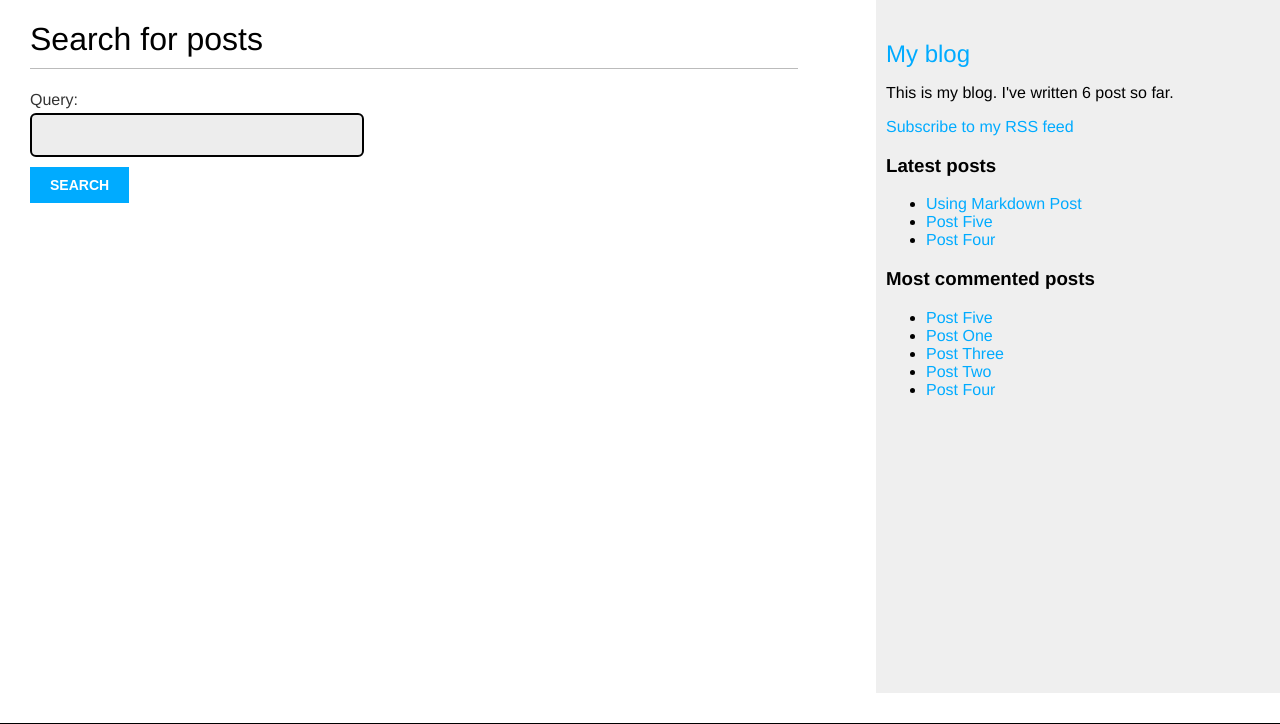
After one commit to ibnshayed/Python-Programming, a Django app: page /blog/search/ in a window 1280 px wide. The commit adds this page. Shown: the top 724 px of the page. Run offline with Django 3.2, Linux system fonts and the light colour scheme; data comes from the database, SQL or seed files in the repository; parts of the project's set-up code (start-up, migrations or seed data) failed here and were passed over.

Commit message:
adding several type of searching method using postgresql

```diff
--- a/Django 3 By Example-Book/Blog App/blog/forms.py
+++ b/Django 3 By Example-Book/Blog App/blog/forms.py
@@ -21,3 +21,6 @@ class CommentForm(forms.ModelForm):
         model   = Comment
         fields  = ('name','email','body')
         # exclude = ('updated','active') # if you want to exlude some field use it instead of fields variable
+
+class SearchForm(forms.Form):
+    query = forms.CharField()
--- a/Django 3 By Example-Book/Blog App/blog/static/css/blog.css
+++ b/Django 3 By Example-Book/Blog App/blog/static/css/blog.css
@@ -77,7 +77,7 @@ label {
     color:#333;
     margin-bottom:4px;
 }
-input, textarea {
+input {
     clear:both;
     float:left;
     margin:0 0 10px;
@@ -86,6 +86,18 @@ input, textarea {
     padding:6px 10px;
     font-size:12px;
 }
+
+input[type=text], input[type=email], textarea {
+    clear: both;
+    float: left;
+    margin: 0 0 10px;
+    /* background: #eee; */
+    border: 2px solid #000;
+    border-radius: 6px;
+    padding: 6px 10px;
+    font-size: 24px;
+}
+
 input[type=submit] {
     font-weight:bold;
     background:#00abff;
--- /dev/null
+++ b/Django 3 By Example-Book/Blog App/blog/templates/post/search.html
@@ -0,0 +1,32 @@
+{% extends "blog/base.html" %}
+{% load blog_tags %}
+{% block title %}Search{% endblock %}
+
+{% block content %}
+
+    {% if query %}
+        <h1>Posts containing "{{ query }}"</h1>
+        <h3>
+            {% with results.count as total_results %}
+            Found {{ total_results }} result{{ total_results|pluralize }}
+            {% endwith %}
+        </h3>
+
+        {% for post in results %}
+            <h4><a href="{{ post.get_absolute_url }}">{{ post.title }}</a></h4>
+            {{ post.body|markdown|truncatewords_html:5 }}
+        {% empty %}
+            <p>There are no results for your query.</p>
+        {% endfor %}
+
+        <p><a href="{% url "blog:post_search" %}">Search again</a></p>
+
+    {% else %}
+        <h1>Search for posts</h1>
+        <form method="get">
+            {{ form.as_p }}
+            <input type="submit" value="Search">
+        </form>
+
+    {% endif %}
+{% endblock %}
--- a/Django 3 By Example-Book/Blog App/blog/urls.py
+++ b/Django 3 By Example-Book/Blog App/blog/urls.py
@@ -1,6 +1,6 @@
 from django.urls import path
 
-from .views import post_list, post_detail, PostListView, post_share
+from .views import post_list, post_detail, PostListView, post_share, post_search
 from .feeds import LatestPostsFeed
 
 app_name = 'blog'
@@ -14,4 +14,5 @@ urlpatterns = [
 
     path('<int:post_id>/share/', post_share, name='post_share'),
     path('feed/', LatestPostsFeed(), name='post_feed'),
+    path('search/', post_search, name='post_search'),
 ]
--- a/Django 3 By Example-Book/Blog App/blog/views.py
+++ b/Django 3 By Example-Book/Blog App/blog/views.py
@@ -6,7 +6,8 @@ from django.core.paginator import EmptyPage
 from django.core.paginator import PageNotAnInteger
 from django.db.models import Count
 
-from .forms import EmailPostForm, CommentForm
+from django.contrib.postgres.search import SearchVector, SearchQuery, SearchRank, TrigramSimilarity
+from .forms import EmailPostForm, CommentForm, SearchForm
 from django.core.mail import send_mail
 
 from .models import Post, Comment
@@ -115,3 +116,43 @@ def post_list(request, tag_slug=None):
         posts = paginator.page(paginator.num_pages)
     context = {'page': page,'posts': posts, 'tag': tag}
     return render(request, 'post/list.html', context)
+
+
+# Creating search form
+def post_search(request):
+    form = SearchForm()
+    query = None
+    results = []
+    if 'query' in request.GET:
+        form = SearchForm(request.GET)
+        if form.is_valid():
+            query = form.cleaned_data['query']
+            # results = Post.published.annotate(search=SearchVector('title', 'body'),).filter(search=query)
+
+            # search_vector = SearchVector('title', 'body')
+
+            search_vector = SearchVector('title', weight='A') + \
+                            SearchVector('body', weight='B')
+
+            search_query = SearchQuery(query)
+            # results = Post.published.annotate(
+            #             search=search_vector,
+            #             rank=SearchRank(search_vector, search_query)
+            #             ).filter(search=search_query).order_by('-rank')
+
+            # With weight
+            # results = Post.published.annotate(
+            #             search=search_vector,
+            #             rank=SearchRank(search_vector, search_query)
+            #             ).filter(rank__gte=0.3).order_by('-rank')
+
+            # With trigram similarity
+            results = Post.published.annotate(
+                        similarity=TrigramSimilarity('title', query),
+                        ).filter(similarity__gt=0.1).order_by('-similarity')
+    context = {
+                'form': form,
+                'query': query,
+                'results': results
+              }
+    return render(request,'post/search.html',context)
--- a/Django 3 By Example-Book/Blog App/requirements.txt
+++ b/Django 3 By Example-Book/Blog App/requirements.txt
@@ -2,5 +2,6 @@ asgiref==3.3.1
 Django==3.1.4
 django-taggit==1.3.0
 Markdown==3.3.3
+psycopg2-binary==2.8.6
 pytz==2020.4
 sqlparse==0.4.1
```
Also changed, not shown: Django 3 By Example-Book/Blog App/core_project/settings.py (+14 -2 lines).
